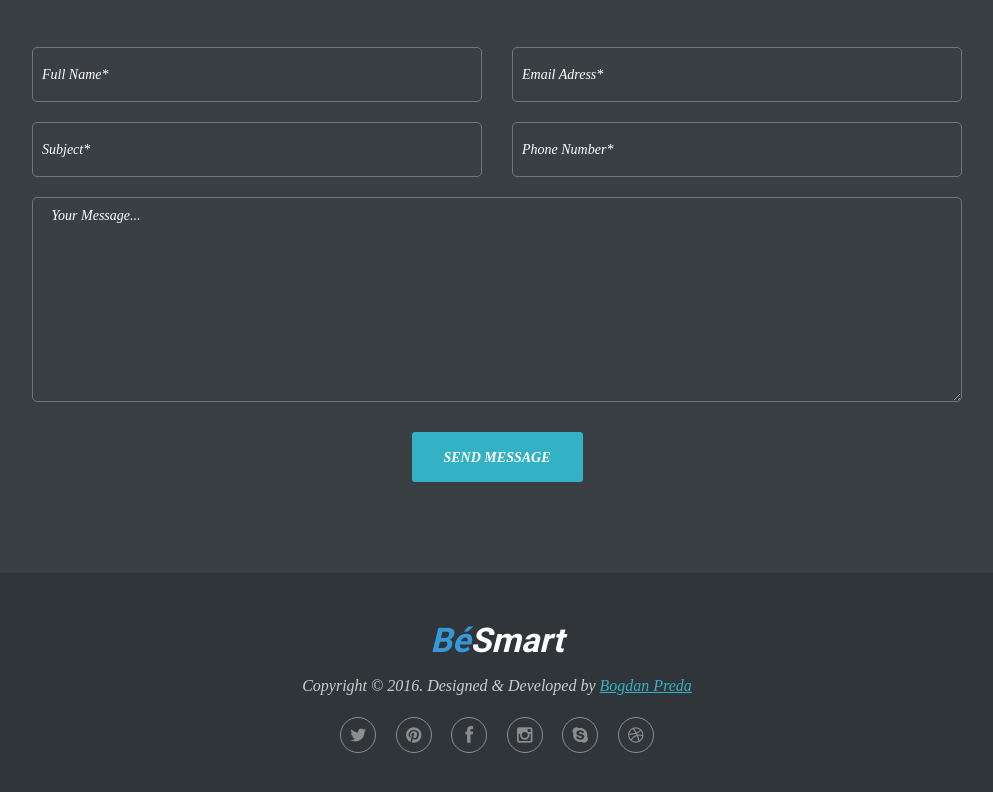
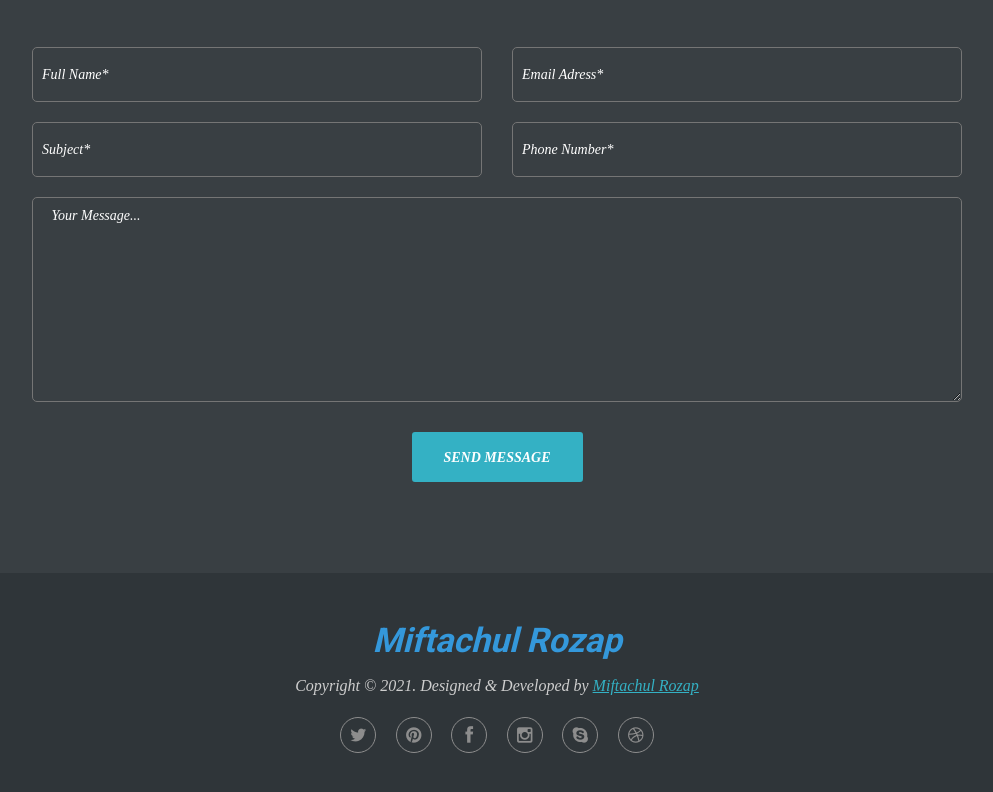
Before and after one commit to rozap750/Landing, a plain HTML site: page index.html in a window 1280 px wide. Shown: the part 9856-10648 px from the top of the page, without its empty margins (143-1136 px from the left). Drawn offline with nearby package versions, Linux system fonts and the light colour scheme.

Commit message:
Update index.html

```diff
--- a/index.html
+++ b/index.html
@@ -7,7 +7,7 @@
     <meta name="keywords" content="">
     <meta name="description" content="">
 
-    <title>BeSmart - Startup Landing Page Template</title>
+    <title>Miftachul Rozap</title>
 
     <!-- Loading Bootstrap -->
     <link href="css/bootstrap.css" rel="stylesheet">
@@ -1650,8 +1650,8 @@
 
                     <!--begin copyright -->
                     <div class="copyright">
-                        <p class="footer-logo"><span class="blue">Bé</span>Smart</p>
-                        <p>Copyright © 2016. Designed &amp; Developed by <a href="http://themeforest.net/user/bogdan_09/portfolio?ref=bogdan_09" target="_blank">Bogdan Preda</a></p>
+                        <p class="footer-logo"><span class="blue">Miftachul Rozap</p>
+                        <p>Copyright © 2021. Designed &amp; Developed by <a href="#" target="_blank">Miftachul Rozap</a></p>
 
                     </div>
                     <!--end copyright -->
```
